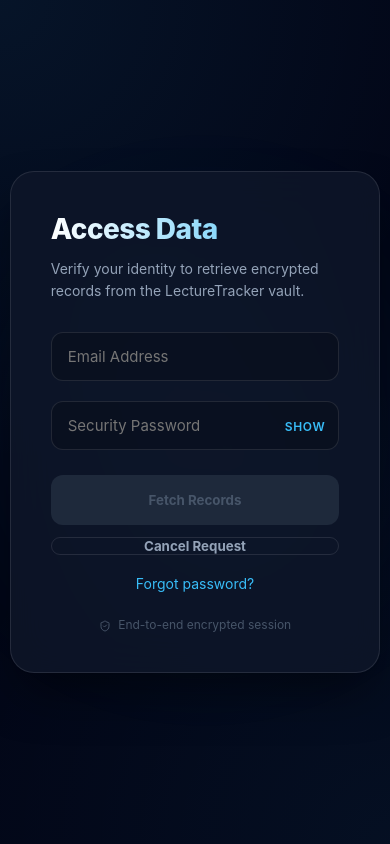
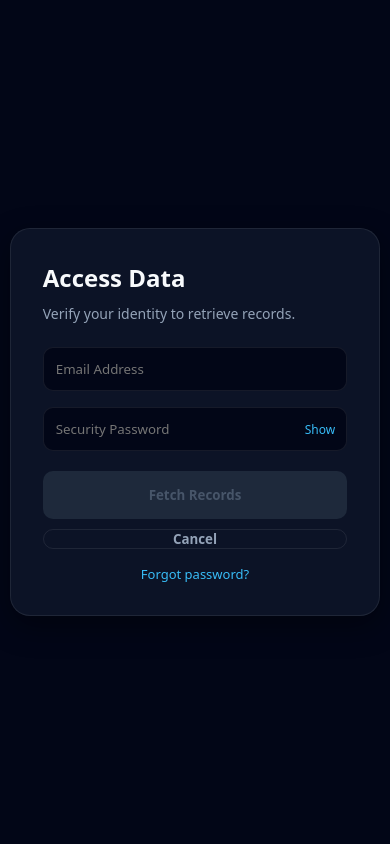
Before and after one commit to Lastissa/lectureTracker, a Django app: page /viewData/ in a window 390 px wide. Run offline with Django 5.2, Linux system fonts and the light colour scheme.

Commit message:
commit from phone

```diff
--- a/api/templates/api/request_incomplete/viewData_welcome.html
+++ b/api/templates/api/request_incomplete/viewData_welcome.html
@@ -4,180 +4,123 @@
 <meta charset="UTF-8">
 <title>LectureTracker | Secure Access</title>
 <meta name="viewport" content="width=device-width, initial-scale=1.0">
-  <!-- Lucide Icons for a modern touch -->
+
 <script src="https://unpkg.com/lucide@latest"></script>
 
 <style>
 :root {
   --bg: #020617;
-      --card-bg: rgba(15, 23, 42, 0.8);
+  --card-bg: rgba(15, 23, 42, 0.85);
   --accent: #38bdf8;
-      --accent-glow: rgba(56, 189, 248, 0.4);
   --text-main: #f8fafc;
   --text-dim: #94a3b8;
-      --border: rgba(255, 255, 255, 0.1);
+  --border: rgba(255,255,255,0.08);
 }
 
 * {
-      margin: 0;
-      padding: 0;
-      box-sizing: border-box;
-      font-family: 'Inter', system-ui, -apple-system, sans-serif;
+  margin:0;
+  padding:0;
+  box-sizing:border-box;
+  font-family:system-ui, -apple-system, sans-serif;
 }
 
 body {
   background: var(--bg);
-      background-image:
-        radial-gradient(circle at 0% 0%, rgba(56, 189, 248, 0.08) 0%, transparent 50%),
-        radial-gradient(circle at 100% 100%, rgba(56, 189, 248, 0.05) 0%, transparent 50%);
   color: var(--text-main);
-      display: flex;
-      justify-content: center;
-      align-items: center;
-      min-height: 100vh;
-      overflow: hidden;
+  display:flex;
+  justify-content:center;
+  align-items:center;
+  min-height:100vh;
 }
 
-    /* Subtle Animated Background Blobs */
-    .blob {
-      position: absolute;
-      width: 300px;
-      height: 300px;
-      background: var(--accent);
-      filter: blur(100px);
-      border-radius: 50%;
-      z-index: -1;
-      opacity: 0.1;
-      animation: float 20s infinite alternate;
-    }
-
-    @keyframes float {
-      from { transform: translate(-20%, -20%); }
-      to { transform: translate(20%, 20%); }
-    }
+/* 🔥 Removed heavy blur + animation (major lag fix) */
 
 .card {
   background: var(--card-bg);
-      backdrop-filter: blur(20px);
-      border: 1px solid var(--border);
-      padding: 40px;
-      border-radius: 24px;
-      width: 95%;
-      max-width: 440px;
-      box-shadow: 0 25px 50px -12px rgba(0, 0, 0, 0.5);
-      animation: slideUp 0.6s cubic-bezier(0.16, 1, 0.3, 1);
-    }
-
-    @keyframes slideUp {
-      from { opacity: 0; transform: translateY(20px); }
-      to { opacity: 1; transform: translateY(0); }
+  backdrop-filter: blur(12px);
+  border:1px solid var(--border);
+  padding:32px;
+  border-radius:20px;
+  width:95%;
+  max-width:420px;
+  box-shadow:0 10px 30px rgba(0,0,0,0.4);
 }
 
 h2 {
-      font-size: 28px;
-      font-weight: 800;
-      letter-spacing: -0.02em;
-      margin-bottom: 12px;
-      background: linear-gradient(to right, #fff, var(--accent));
-      -webkit-background-clip: text;
-      -webkit-text-fill-color: transparent;
+  font-size:24px;
+  margin-bottom:10px;
 }
 
 p {
-      font-size: 14px;
-      color: var(--text-dim);
-      margin-bottom: 30px;
-      line-height: 1.6;
+  font-size:14px;
+  color:var(--text-dim);
+  margin-bottom:24px;
 }
 
 .input-group {
-      position: relative;
-      margin-bottom: 20px;
+  margin-bottom:16px;
+  position:relative;
 }
 
 input {
-      width: 100%;
-      padding: 14px 16px;
-      border-radius: 12px;
-      border: 1px solid var(--border);
-      background: rgba(0, 0, 0, 0.2);
-      color: white;
-      font-size: 15px;
-      transition: all 0.3s cubic-bezier(0.4, 0, 0.2, 1);
-      outline: none;
+  width:100%;
+  padding:12px;
+  border-radius:10px;
+  border:1px solid var(--border);
+  background:#020617;
+  color:white;
+  outline:none;
 }
 
 input:focus {
-      border-color: var(--accent);
-      box-shadow: 0 0 0 4px var(--accent-glow);
-      background: rgba(0, 0, 0, 0.4);
-    }
-
-    input:disabled {
-      opacity: 0.5;
-      cursor: not-allowed;
+  border-color:var(--accent);
 }
 
 .toggle-pass {
-      position: absolute;
-      right: 14px;
-      top: 50%;
-      transform: translateY(-50%);
-      color: var(--accent);
-      font-size: 12px;
-      font-weight: 600;
-      cursor: pointer;
-      text-transform: uppercase;
-      letter-spacing: 0.05em;
+  position:absolute;
+  right:12px;
+  top:50%;
+  transform:translateY(-50%);
+  font-size:12px;
+  cursor:pointer;
+  color:var(--accent);
 }
 
-    /* Main Action Button */
 .btn-container {
-      position: relative;
-      height: 50px;
-      margin-top: 25px;
+  height:48px;
+  margin-top:20px;
 }
 
 button {
-      width: 100%;
-      height: 100%;
-      border-radius: 12px;
-      border: none;
-      font-weight: 700;
-      cursor: pointer;
-      transition: all 0.3s ease;
-      display: flex;
-      justify-content: center;
-      align-items: center;
-      gap: 8px;
+  width:100%;
+  height:100%;
+  border:none;
+  border-radius:10px;
+  font-weight:600;
+  cursor:pointer;
 }
 
 .primary-btn {
-      background: var(--accent);
-      color: #000;
-    }
-
-    .primary-btn:hover:not(:disabled) {
-      transform: translateY(-2px);
-      box-shadow: 0 8px 20px var(--accent-glow);
+  background:var(--accent);
+  color:black;
+  display:flex;
+  justify-content:center;
+  align-items:center;
 }
 
 .primary-btn:disabled {
-      background: #1e293b;
-      color: #475569;
-      cursor: not-allowed;
-      transform: none;
+  background:#1e293b;
+  color:#475569;
 }
 
-    /* Spinner Design */
 .loader {
-      display: none;
-      width: 24px;
-      height: 24px;
-      border: 3px solid rgba(56, 189, 248, 0.2);
-      border-top: 3px solid var(--accent);
-      border-radius: 50%;
-      animation: spin 0.8s linear infinite;
+  display:none;
+  width:20px;
+  height:20px;
+  border:3px solid rgba(255,255,255,0.2);
+  border-top:3px solid var(--accent);
+  border-radius:50%;
+  animation:spin .7s linear infinite;
 }
 
 @keyframes spin {
@@ -185,54 +128,28 @@
 }
 
 .back-btn {
-      margin-top: 12px;
-      background: transparent;
-      color: var(--text-dim);
-      border: 1px solid var(--border);
-    }
-
-    .back-btn:hover {
-      background: rgba(255, 255, 255, 0.05);
-      color: white;
+  margin-top:10px;
+  background:none;
+  border:1px solid var(--border);
+  color:var(--text-dim);
 }
 
 .forgot-password {
-      text-align: center;
-      margin-top: 20px;
-      font-size: 14px;
-      color: var(--accent);
-      text-decoration: none;
-      display: block;
-      transition: opacity 0.2s;
-      cursor: pointer;
-    }
-
-    .forgot-password:hover {
-      opacity: 0.7;
-      text-decoration: underline;
-    }
-
-    .note {
-      font-size: 12px;
-      margin-top: 25px;
-      color: #475569;
-      text-align: center;
-    }
-
-    /* Success state for button just before redirect */
-    .btn-success {
-      background: #10b981 !important;
-      color: white !important;
+  margin-top:16px;
+  text-align:center;
+  display:block;
+  font-size:13px;
+  color:var(--accent);
+  cursor:pointer;
 }
 </style>
 </head>
 
 <body>
-  <div class="blob"></div>
 
 <div class="card">
   <h2>Access Data</h2>
-    <p>Verify your identity to retrieve encrypted records from the LectureTracker vault.</p>
+  <p>Verify your identity to retrieve records.</p>
 
   <div class="input-group">
     <input type="email" id="email" placeholder="Email Address" oninput="validateForm()">
@@ -240,7 +157,7 @@
 
   <div class="input-group">
     <input type="password" id="password" placeholder="Security Password" oninput="validateForm()">
-      <span class="toggle-pass" id="toggleText" onclick="togglePassword()">Show</span>
+    <span class="toggle-pass" onclick="togglePassword()">Show</span>
   </div>
 
   <div class="btn-container">
@@ -250,20 +167,12 @@
     </button>
   </div>
 
-    <button class="back-btn" onclick="goBack()">
-      Cancel Request
-    </button>
+  <button class="back-btn" onclick="goBack()">Cancel</button>
 
   <a class="forgot-password" onclick="goToOtp()">Forgot password?</a>
-
-    <div class="note">
-      <i data-lucide="shield-check" style="width:12px; height:12px; vertical-align: middle; margin-right:4px;"></i>
-      End-to-end encrypted session
-    </div>
 </div>
 
 <script>
-    // Initialize Lucide Icons
 lucide.createIcons();
 
 function validateForm() {
@@ -271,48 +180,27 @@
   const pass = document.getElementById("password").value.trim();
   const btn = document.getElementById("fetchBtn");
 
-      // Simple regex for email validation
-      const emailPattern = /^[^\s@]+@[^\s@]+\.[^\s@]+$/;
-
-      if (emailPattern.test(email) && pass.length >= 1) {
-        btn.disabled = false;
-      } else {
-        btn.disabled = true;
-      }
+  const valid = /^[^\s@]+@[^\s@]+\.[^\s@]+$/.test(email) && pass.length > 0;
+  btn.disabled = !valid;
 }
 
 function togglePassword() {
   const input = document.getElementById("password");
-      const toggle = document.getElementById("toggleText");
-      if (input.type === "password") {
-        input.type = "text";
-        toggle.innerText = "Hide";
-      } else {
-        input.type = "password";
-        toggle.innerText = "Show";
-      }
+  input.type = input.type === "password" ? "text" : "password";
 }
 
-    async function handleFetch() {
+function handleFetch() {
   const btn = document.getElementById("fetchBtn");
   const text = document.getElementById("btnText");
   const loader = document.getElementById("btnLoader");
+
   const email = document.getElementById("email").value;
   const password = document.getElementById("password").value;
 
-      // Enter Loading State
+  // Show spinner
   btn.disabled = true;
   text.style.display = "none";
   loader.style.display = "block";
-
-      // Simulate a modern "thinking" delay (1.5 seconds)
-      await new Promise(resolve => setTimeout(resolve, 1500));
-
-      // Visual feedback just before redirect
-      btn.classList.add("btn-success");
-      loader.style.display = "none";
-      text.innerText = "Redirecting...";
-      text.style.display = "block";
 
   const url = window.location.origin +
     "/viewData/?email=" +
@@ -320,11 +208,25 @@
     "&password=" +
     encodeURIComponent(password);
 
-      // Brief pause to let user see success state
-      setTimeout(() => {
+  // Fast redirect (no lag)
   window.location.href = url;
-      }, 500);
 }
+
+function resetUI() {
+  const btn = document.getElementById("fetchBtn");
+  const text = document.getElementById("btnText");
+  const loader = document.getElementById("btnLoader");
+
+  loader.style.display = "none";
+  text.style.display = "block";
+  text.innerText = "Fetch Records";
+
+  document.getElementById("password").value = "";
+  validateForm();
+}
+
+// 🔥 Fix back-navigation UI bug
+window.addEventListener("pageshow", resetUI);
 
 function goBack() {
   window.history.back();
@@ -334,5 +236,6 @@
   window.location.href = window.location.origin + "/otp/?heading=PASSWORD RESET";
 }
 </script>
+
 </body>
 </html>
--- a/api/views.py
+++ b/api/views.py
@@ -321,7 +321,7 @@ def otp(request):
                 if requestHeading == "USERNAME RESET":
                     domain = request.build_absolute_uri('/')
                     send_mail(
-                subject="USERNAME RESET OTP FROM LECTURE TRACKERS",
+                subject="Username Reset OTP",
                 message=f"Use the OTP {otp} sent to reset your Username.",
                 from_email=settings.EMAIL_HOST_USER,
                 recipient_list=[requestEmail],
@@ -379,7 +379,7 @@ def otp(request):
                 elif requestHeading == "EMAIL RESET":
                     domain = request.build_absolute_uri('/')
                     send_mail(
-            subject="EMAIL RESET OTP FROM LECTURE TRACKERS",
+            subject="Email Reset OTP",
             message=f"Use the OTP {otp} sent to reset your password.",
             from_email=settings.EMAIL_HOST_USER,
             recipient_list=[requestEmail],
@@ -437,7 +437,7 @@ def otp(request):
                 elif requestHeading == "PASSWORD RESET":
                     domain = request.build_absolute_uri('/')
                     send_mail(
-                subject="PASSWORD RESET OTP FROM LECTURE TRACKERS",
+                subject="Password Reset OTP",
                 message=f"Use the OTP {otp} sent to reset your password.",
                 from_email=settings.EMAIL_HOST_USER,
                 recipient_list=[requestEmail],
@@ -508,6 +508,10 @@ def otp(request):
 
 
 
+
+
+
+
 #Temprorary
 @api_view(["GET"])
 def temp(request):
@@ -518,6 +522,12 @@ def temp(request):
         return Response({"message" : "delete all success"})
     serializer = OtpSorageSerializer(object, many = True)
     return Response(serializer.data)
+
+
+
+
+
+
 
 
 
@@ -533,19 +543,21 @@ def frontendOtp(request):
 
 
 
+
+
 @api_view(['PATCH', 'POST', 'GET'])
 def updatePassword(request):
     if len(request.query_params.keys()) ==0:
         return Response({"message": "email required!!!"})
 
-    requestEmail = request.query_params.get("email" , "EMPTY").strip().upper()
+    requestEmail = request.query_params.get("email" , "empty").strip().upper()
     otp = request.query_params.get("otp", '')
     otp_sent_time = request.query_params.get("otp_sent_time", 0)#use time.time() to see the diff and check if it don reach 600 diff
     otp_unique_id = request.query_params.get("otp_unique_id", '')
     new_password = request.query_params.get("new_password", '').strip()
 
     #Check if email exist
-    if requestEmail == "EMPTY":
+    if requestEmail == "UPPER":
         return Response({"message": "email missing"})
     elif otp_sent_time == 0:
         return Response({"message": "otp_sent_time is missing"})
@@ -565,7 +577,7 @@ def updatePassword(request):
         else:
             #time never expire , check new password validity.
             if len(new_password) < 2:
-                return Response({"message" : "new_password too short"})
+                return Response({"message" : "new password too short"})
             else:
                 #road clear
                 userObject = User.objects.get(email__iexact = requestEmail )
@@ -574,28 +586,12 @@ def updatePassword(request):
                 #render the otp useless
                 object.delete()
                 try:
-                    send_mail(
-                        subject="""PASSWORD RESET MESSAGE FROM LECTURE TRACKERS",
-                message=f"Subject: Password Updated Successfully – LectureTracker
-
-Dear User,
-
-Your **LectureTracker** password was recently updated. If you made this change, you can safely ignore this email.
-
-### **Did you not make this request?**
-If you did **not** reset your password, it means your account may be compromised. To secure your account and prevent unauthorized access, please click the button below to reset your password immediately:
-
-[Reset Your Password](https://lecture-tracker-omega.vercel.app/otp/?heading=PASSWORD%20RESET)
-
-For your security, please do not share your login credentials or OTPs with anyone.
-
-Best regards,
-The LectureTracker Team""",
+                    send_mail(subject="Password Reset Success",
+                message=f"Hello\nYour password have been reset successully, if you did not make this request, then you are cooked you are cooked, try to change your password immediately\n\n\nDevOpe greets you",
                 from_email=settings.EMAIL_HOST_USER,
-                recipient_list=[requestEmail],
-                    )
-                except:
-                    pass#if the send_email fail silently, just comot eye
+                recipient_list=[requestEmail])
+                except Exception as e:
+                    print ("email password confirm not sent , why ? : f{e}")
                 return Response({"message" : "success"})
 
 
@@ -631,39 +627,25 @@ def  frontendUpdatePassword(request):
 
 @api_view(['PATCH', 'GET'])
 def updateEmail(request):
-    if len(request.query_params.keys()) ==0:
-        return Response({"message": "email required!!!"})
+    requestOldEMail = request.query_params.get('old_email', '').upper()
+    requestNewEMail = request.query_params.get('new_email', '').upper()
+    requestPassword = request.query_params.get('password', '')
 
-    requestEmail = request.query_params.get("email" , "empty").strip().upper()
-    otp = request.query_params.get("otp", '')
-    otp_sent_time = request.query_params.get("otp_sent_time", 0)#use time.time() to see the diff and check if it don reach 600 diff
-    otp_unique_id = request.query_params.get("otp_unique_id", '')
-    new_email = request.query_params.get("new_email", '').strip()
+    #Check if email is in system
+    try:
+        userObject = User.objects.get(email = requestOldEMail)
+        if userObject.check_password(requestPassword):
+            userserializer = UserSerializer(data = {'email': requestNewEMail}, partial = True)
+            if userserializer.is_valid():
+                userserializer.save()
+                return JsonResponse({'message': 'Email updated successfully'})
+        else:
+            return JsonResponse({'message': 'Incorrect password'})
+    except User.DoesNotExist:
+        return JsonResponse({'message': 'User not found'})
 
-    #Check if email exist in the query_params
-    if requestEmail == "EMPTY":
-        return Response({"message": "email missing"})
-    elif otp_sent_time == 0:
-        return Response({"message": "otp_sent_time is missing"})
-    elif len(otp_unique_id) < 1:
-        return Response({"message": "otp_unique_id is missing"})
-    elif otp == "":
-        return Response({"message": "otp  is missing"})
-    else:
-        #all the data i need from the query_params is complete
-
-        #check if the requestEmail exist in the db
-        userExist = User.objects.filter(email_iexact = requestEmail).first()
-        if userExist is None:
-            return Response({"message": "no user"})
-        #Validate the otp and the otp_unique_id and als the otp_sent_time
-
-        return Response({"message": "work in progress"})
-
-        #User exist , now check if the new email user wanna change to is taken
-
-
-
+    except Exception as e:
+        return JsonResponse({'message': 'An error occurred', 'error': str(e)}, status=500)
 
 
 
```
Also changed, not shown: lecture_tracker_backend/settings.py (+19 -11 lines), db.sqlite3. Lines whose indentation alone changed are shown as unchanged.
